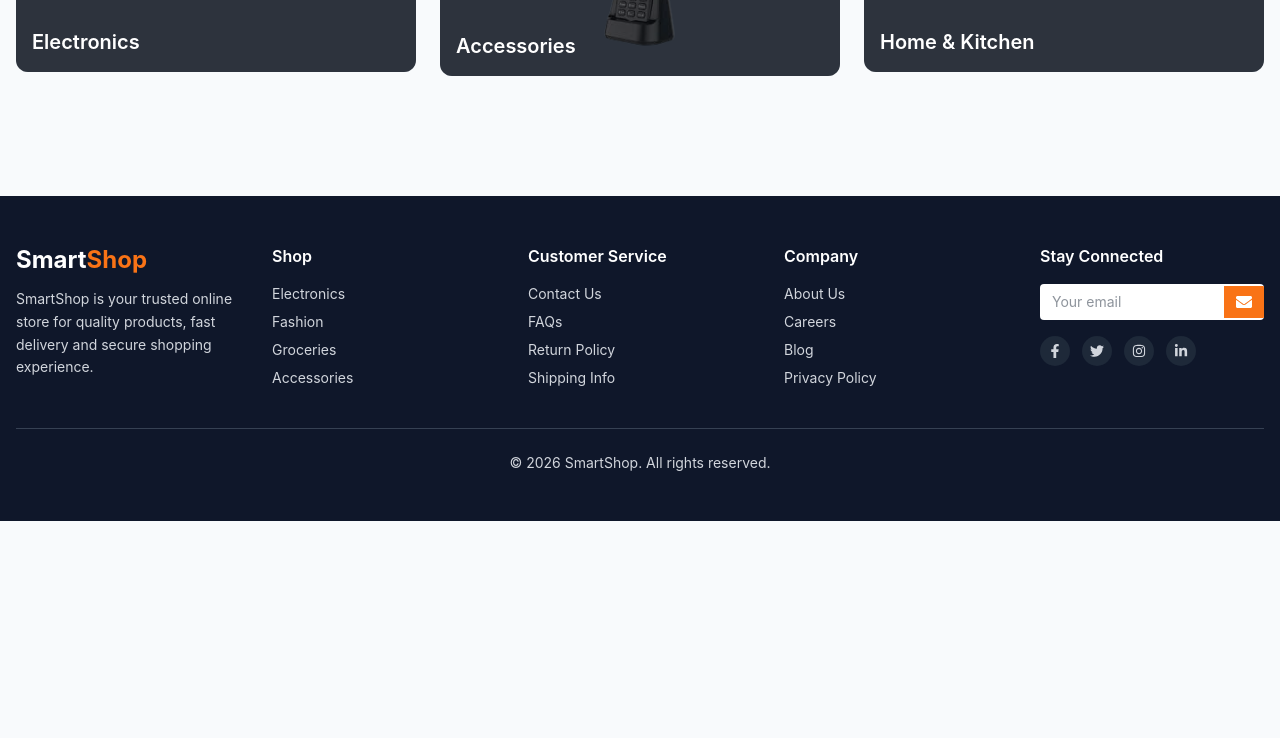
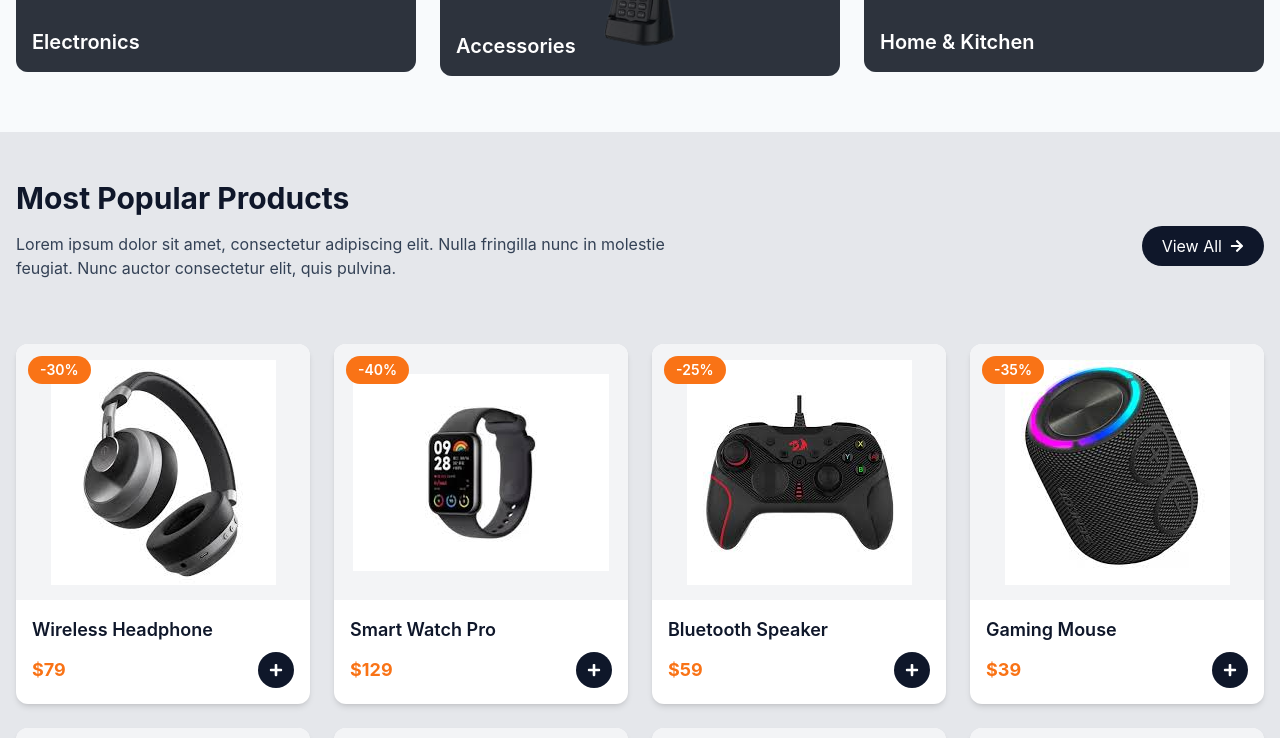
Before and after one commit to emonmahdi/smart-shop-online-react, a React (Vite) app: page / in a window 1280 px wide. Shown: the part 1780-2518 px from the top of the page. Before the commit the page ends 2301 px from the top, so only its background shows below. Built offline with nearby package versions, Linux system fonts and the light colour scheme.

Commit message:
Most Popular Products done

```diff
--- a/src/components/FlashSale.jsx
+++ b/src/components/FlashSale.jsx
@@ -3,7 +3,7 @@ import img1 from '../assets/d1.jpg'
 import img2 from '../assets/d2.jpg'
 import img3 from '../assets/d3.jpg'
 import img4 from "../assets/d4.jpg";
-import SingleProductCard from "./FlashSaleCard";
+import SingleProductCard from "./ui/SingleProductCard";
 
 const FlashSale = () => {
   const products = [
@@ -38,7 +38,7 @@ const FlashSale = () => {
   ];
 
   return (
-    <section className="bg-bg py-12">
+    <section className="bg-gray-200 py-12">
       <div className="max-w-7xl mx-auto px-4">
         {/* Top Header */}
         <div className="flex items-center justify-between mb-8">
--- a/src/components/FlashSaleCard.jsx
+++ b/src/components/ui/SingleProductCard.jsx
@@ -3,12 +3,13 @@ import { FaPlus } from "react-icons/fa";
 const SingleProductCard = ({ item }) => {
   return (
     <div className="bg-white rounded-xl shadow-md overflow-hidden hover:shadow-xl transition group">
+
       {/* Image */}
-      <div className="relative h-64 overflow-hidden">
+      <div className="relative h-64 bg-gray-100 flex items-center justify-center overflow-hidden">
         <img
           src={item.image}
           alt={item.title}
-          className="w-full h-full object-cover group-hover:scale-110 transition duration-500"
+          className="max-w-full max-h-full object-contain transition duration-500 group-hover:scale-105"
         />
 
         {/* Offer Badge */}
@@ -24,7 +25,9 @@ const SingleProductCard = ({ item }) => {
         </h3>
 
         <div className="flex items-center justify-between">
-          <span className="text-secondary font-bold text-lg">{item.price}</span>
+          <span className="text-secondary font-bold text-lg">
+            {item.price}
+          </span>
 
           <button className="w-9 h-9 rounded-full bg-primary text-white flex items-center justify-center hover:bg-secondary transition">
             <FaPlus size={14} />
--- a/src/pages/Home/Home.jsx
+++ b/src/pages/Home/Home.jsx
@@ -2,6 +2,7 @@ import React from 'react'
 import HeroBanner from "../../components/Hero/HeroBanner";
 import FlashSale from "../../components/FlashSale";
 import TopCategories from "./TopCategories";
+import MostPopularProduct from "./MostPopularProduct";
 
 const Home = () => {
   return (
@@ -9,6 +10,7 @@ const Home = () => {
       <HeroBanner />
       <FlashSale />
       <TopCategories />
+      <MostPopularProduct />
     </div>
   );
 };
--- /dev/null
+++ b/src/pages/Home/MostPopularProduct.jsx
@@ -0,0 +1,100 @@
+import React from "react";
+import { FaArrowRight } from "react-icons/fa";
+import img1 from "../../assets/d1.jpg";
+import img2 from "../../assets/d2.jpg";
+import img3 from "../../assets/d3.jpg";
+import img4 from "../../assets/d4.jpg";
+import img5 from "../../assets/blutooth.png";
+import img6 from "../../assets/mobile.png";
+import img7 from "../../assets/headphones.png";
+import img8 from "../../assets/mouse.png";
+
+import SectionHeading from "../../components/ui/SectionHeading";
+import SingleProductCard from "../../components/ui/SingleProductCard";
+
+const products = [
+  {
+    id: 1,
+    title: "Wireless Headphone",
+    price: "$79",
+    offer: "-30%",
+    image: img1,
+  },
+  {
+    id: 2,
+    title: "Smart Watch Pro",
+    price: "$129",
+    offer: "-40%",
+    image: img2,
+  },
+  {
+    id: 3,
+    title: "Bluetooth Speaker",
+    price: "$59",
+    offer: "-25%",
+    image: img3,
+  },
+  {
+    id: 4,
+    title: "Gaming Mouse",
+    price: "$39",
+    offer: "-35%",
+    image: img4,
+  },
+  {
+    id: 5,
+    title: "Gaming Mouse",
+    price: "$39",
+    offer: "-35%",
+    image: img5,
+  },
+  {
+    id: 6,
+    title: "Gaming Mouse",
+    price: "$39",
+    offer: "-35%",
+    image: img6,
+  },
+  {
+    id: 7,
+    title: "Gaming Mouse",
+    price: "$39",
+    offer: "-35%",
+    image: img7,
+  },
+  {
+    id: 8,
+    title: "Gaming Mouse",
+    price: "$39",
+    offer: "-35%",
+    image: img8,
+  },
+];
+
+const MostPopularProduct = () => {
+  return (
+    <div className="bg-gray-200 py-12">
+      <div className="max-w-7xl mx-auto px-4 ">
+        <div className="flex items-center justify-between mb-8">
+          <SectionHeading
+            title={"Most Popular Products"}
+            subtitle={
+              "Lorem ipsum dolor sit amet, consectetur adipiscing elit. Nulla fringilla nunc in molestie feugiat. Nunc auctor consectetur elit, quis pulvina."
+            }
+          />
+          <button className="flex items-center gap-2 bg-primary text-white px-5 py-2 rounded-full hover:bg-secondary transition">
+            View All <FaArrowRight size={14} />
+          </button>
+        </div>
+        {/* Cards */}
+        <div className="grid grid-cols-1 sm:grid-cols-2 lg:grid-cols-4 gap-6">
+          {products.map((item) => (
+            <SingleProductCard key={item.id} item={item} />
+          ))}
+        </div>
+      </div>
+    </div>
+  );
+};
+
+export default MostPopularProduct;
```
